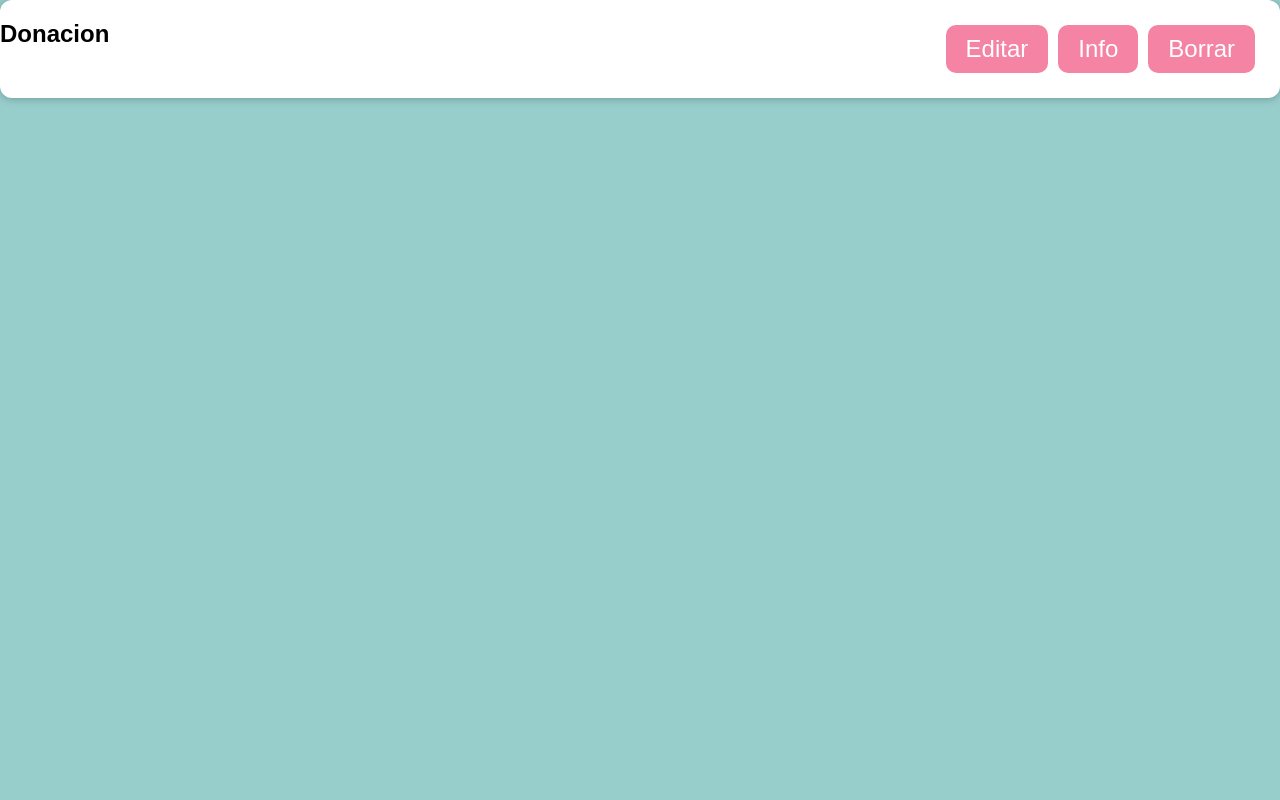
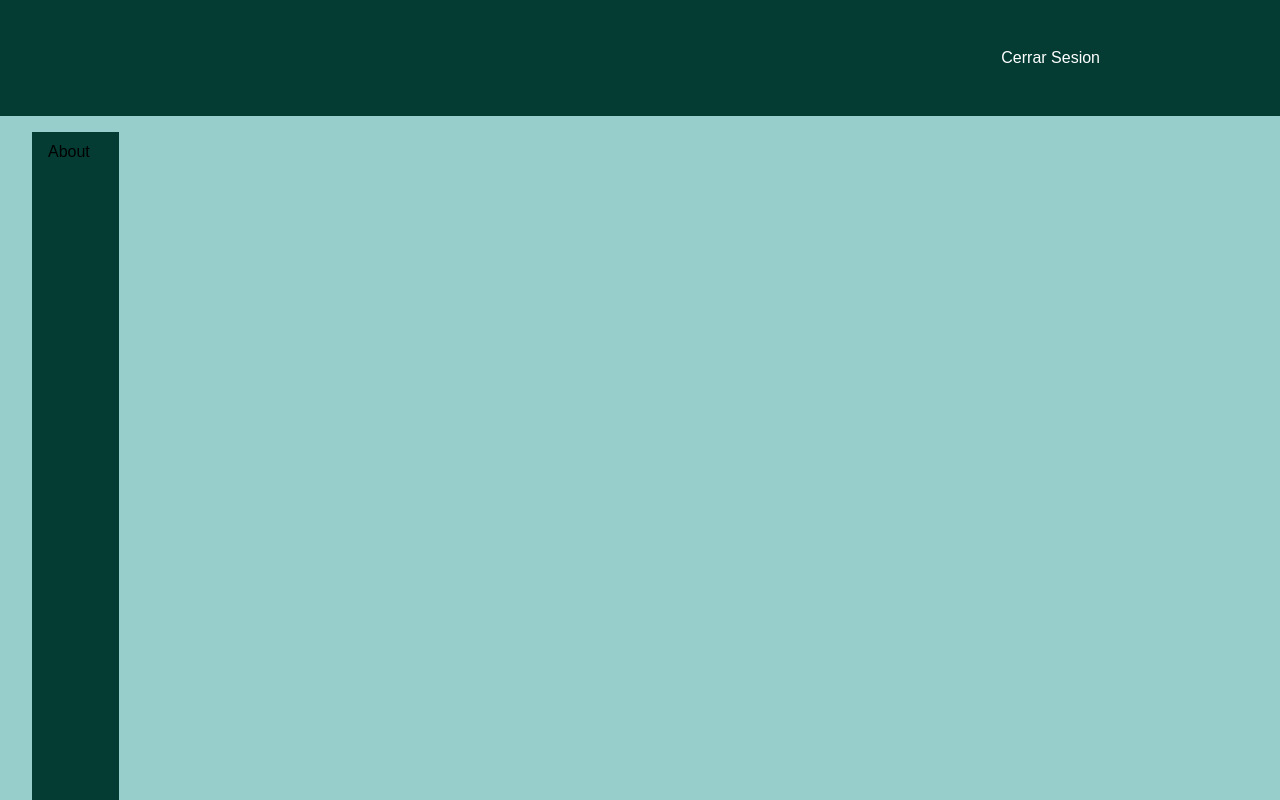
Before and after one commit to cata99/front, a JavaScript app: page / in a window 1280 px wide. Built offline with nearby package versions, Linux system fonts and the light colour scheme.

Commit message:
Navbar incomplete

```diff
--- a/package.json
+++ b/package.json
@@ -7,6 +7,7 @@
     "@testing-library/react": "^11.2.2",
     "@testing-library/user-event": "^12.5.0",
     "axios": "^0.27.2",
+    "bootstrap": "^5.2.0",
     "react": "^18.0.0",
     "react-dom": "^18.0.0",
     "react-dropdown": "^1.10.0",
--- a/src/App.js
+++ b/src/App.js
@@ -1,13 +1,11 @@
-
-import HomePage from './components/HomePage/HomePage';
-import GeneralCard from './components/Card/GeneralCard';
-
+import Header from "./components/Layout/Header";
+import Layout from "./components/Layout/Layout";
 
 function App() {
   return (
-    <div>
-      <GeneralCard></GeneralCard>
-    </div>
+    <Layout>
+      <Header></Header>
+    </Layout>
   );
 }
 
--- a/src/components/Card/Card.css
+++ b/src/components/Card/Card.css
@@ -12,4 +12,5 @@
 .right{
    margin-left: auto;
    padding: 20px;
+
 }
--- /dev/null
+++ b/src/components/Layout/Header.css
@@ -0,0 +1,8 @@
+.horizontal {
+  background-color: #043c34;
+  line-height: 100px;
+  display: flex;
+  justify-content: right;
+  padding-right: 180px;
+  color:white
+}
--- /dev/null
+++ b/src/components/Layout/Header.js
@@ -0,0 +1,15 @@
+import "./Header.css";
+
+const Header = () => {
+  return (
+      <nav className="navbar horizontal navbar-expand-lg">
+
+          <ul className="navbar-nav">
+            <li className="right-li">Cerrar Sesion</li>
+          </ul>
+
+      </nav>
+  );
+};
+
+export default Header;
--- /dev/null
+++ b/src/components/Layout/Layout.js
@@ -0,0 +1,15 @@
+import Header from "./Header";
+import Menu from "./Menu";
+
+const Layout = ({ children }) => {
+  return (
+    <div>
+
+      <Header>
+        <main>{children}</main>
+      </Header><Menu></Menu>
+    </div>
+  );
+};
+
+export default Layout;
--- /dev/null
+++ b/src/components/Layout/Menu.css
@@ -0,0 +1,21 @@
+.menu {
+    list-style-type: none;
+    margin: 0;
+    padding: 0;
+    background-color: #043c34;
+    height: 100%; /* Full height */
+    position: fixed; /* Make it stick, even on scroll */
+    overflow: auto; /* Enable scrolling if the sidenav has too much content */
+  }
+li a {
+  display: block;
+  color: #000;
+  padding: 8px 16px;
+  text-decoration: none;
+}
+
+/* Change the link color on hover */
+li a:hover {
+  background-color: #555;
+  color: white;
+}
--- /dev/null
+++ b/src/components/Layout/Menu.js
@@ -0,0 +1,24 @@
+import './Menu.css'
+
+function Menu() {
+  return (
+    <nav>
+      <ul>
+        <li className="menu">
+          <a href="default.asp">Home</a>
+        </li>
+        <li  className="menu">
+          <a href="news.asp">News</a>
+        </li>
+        <li  className="menu">
+          <a href="contact.asp">Contact</a>
+        </li>
+        <li  className="menu">
+          <a href="about.asp">About</a>
+        </li>
+      </ul>
+    </nav>
+  );
+}
+
+export default Menu;
--- a/src/index.js
+++ b/src/index.js
@@ -1,4 +1,5 @@
 import ReactDOM from 'react-dom/client';
+import bootstrap from "bootstrap/dist/css/bootstrap.min.css";
 
 import './index.css';
 import App from './App';
```
Also changed, not shown: 2 other files (tests, documents, lock files or other folders).
